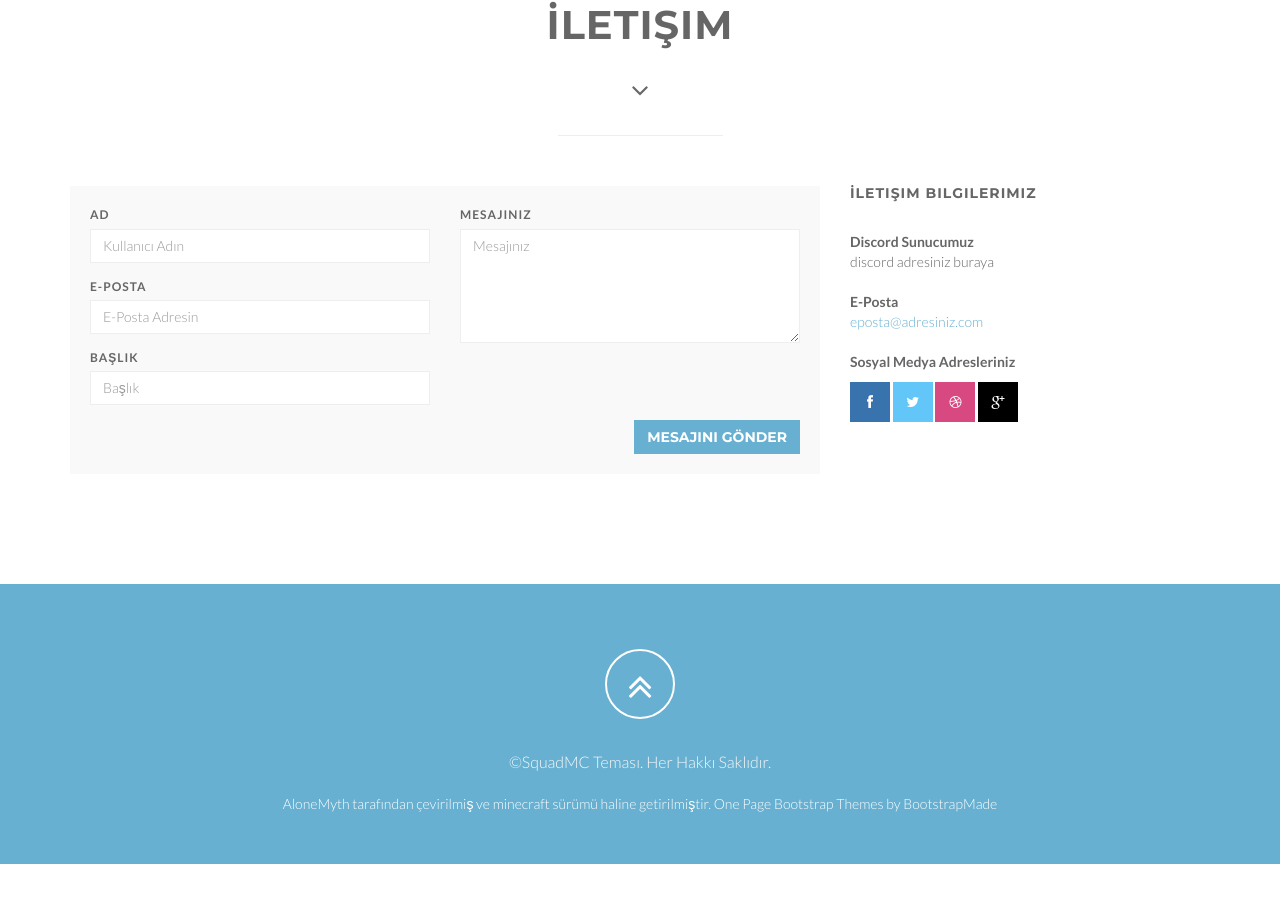
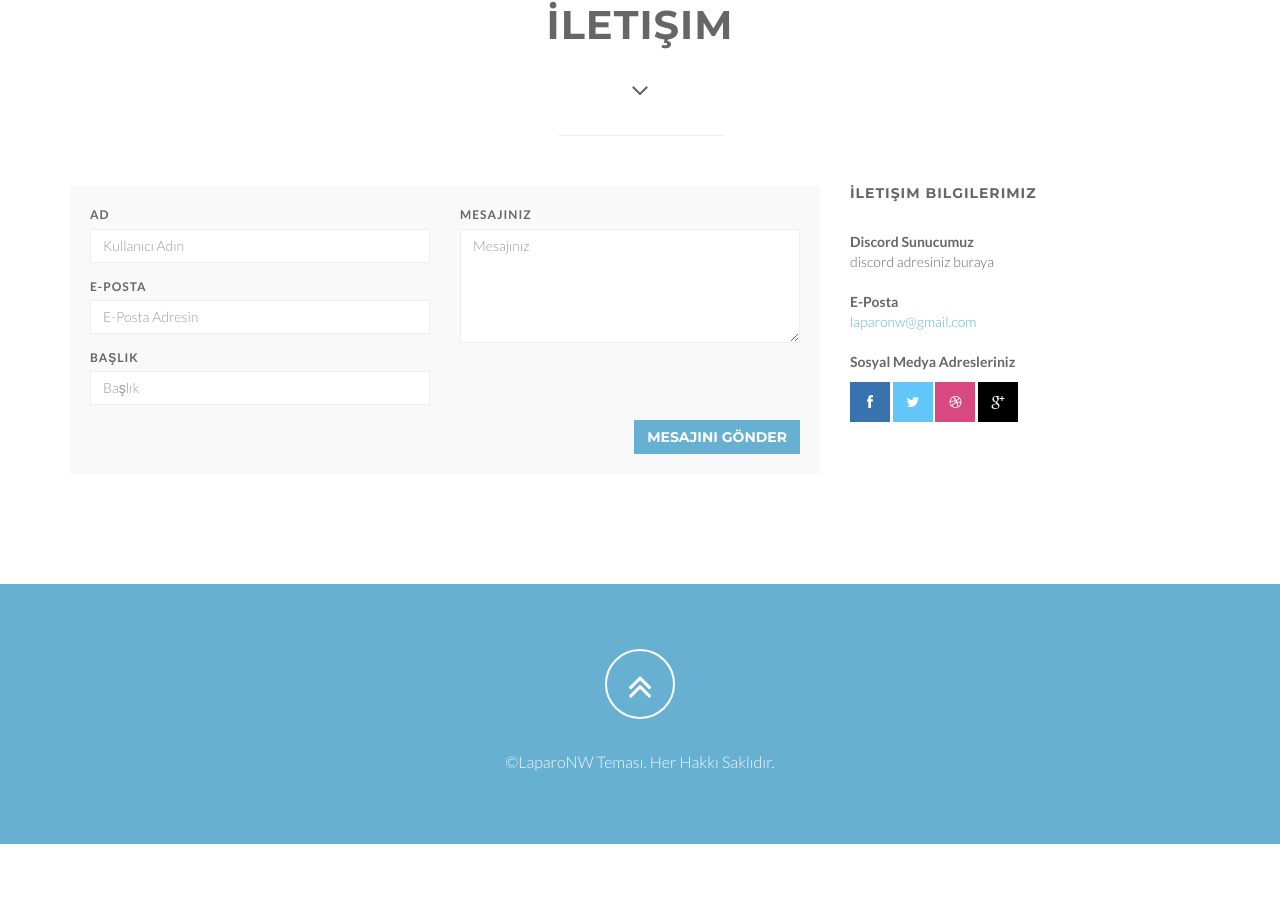
Before and after one commit to godbridgekedy/godbridgekedy.github.io, a plain HTML site: page index.html in a window 1280 px wide. Shown: the part 2396-3298 px from the top of the page. Drawn offline with Linux system fonts and the light colour scheme.

Commit message:
Update index.html

```diff
--- a/index.html
+++ b/index.html
@@ -328,7 +328,7 @@
 
 				<address>
 				  <strong>E-Posta</strong><br>
-				  <a href="mailto:#">eposta@adresiniz.com</a>
+				  <a href="mailto:#">laparonw@gmail.com</a>
 				</address>
 				<address>
 				  <strong>Sosyal Medya Adresleriniz</strong><br>
@@ -359,7 +359,7 @@
 						</a>
 					</div>
 					</div>
-					<p>&copy;SquadMC Teması. Her Hakkı Saklıdır.</p>
+					<p>&copy;LaparoNW Teması. Her Hakkı Saklıdır.</p>
                     <div class="credits">
                         <!--
                             All the links in the footer should remain intact.
@@ -367,8 +367,7 @@
                             Licensing information: https://bootstrapmade.com/license/
                             Purchase the pro version with working PHP/AJAX contact form: https://bootstrapmade.com/buy/?theme=Squadfree
                         -->
-						<a>AloneMyth tarafından çevirilmiş ve minecraft sürümü haline getirilmiştir.</a>
-                        <a href="https://bootstrapmade.com/free-one-page-bootstrap-themes-website-templates/">One Page Bootstrap Themes</a> by <a href="https://bootstrapmade.com/">BootstrapMade</a>
+
                     </div>
 				</div>
 			</div>
```
